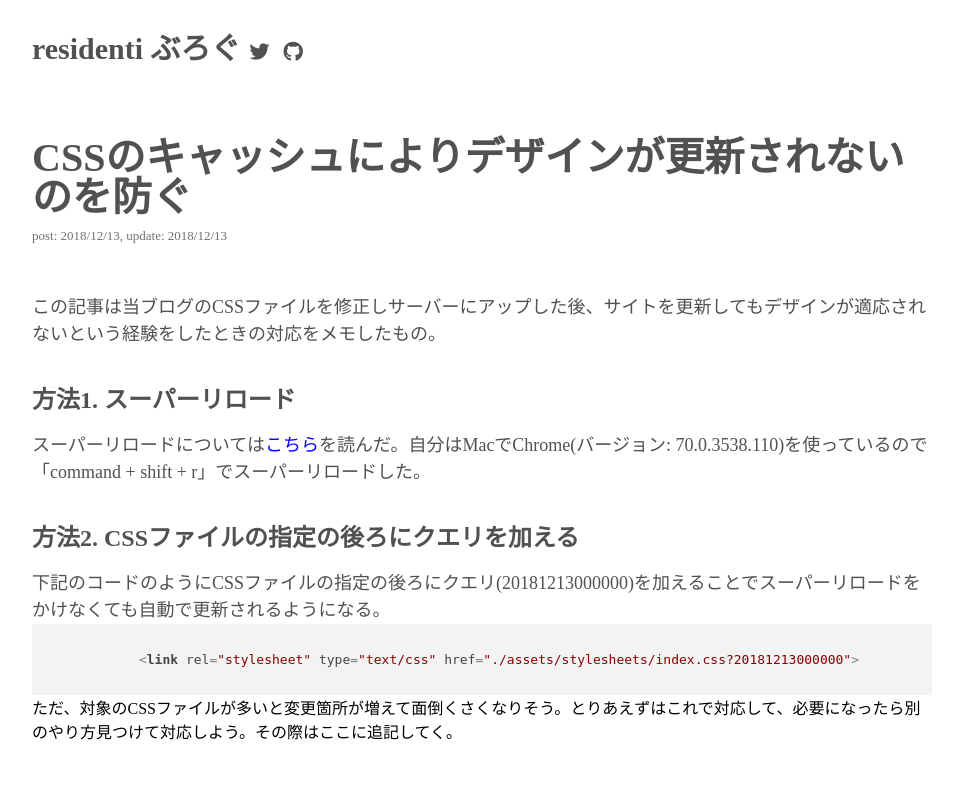
After one commit to rintaronakamura/MyPage, a PHP site: page /reset_css_cache.html in a window 1280 px wide. The commit adds this page. Shown: the whole page, without its empty margins (158-1115 px from the left). Run offline with PHP 8.4, Linux system fonts and the light colour scheme; some libraries are stand-ins or nearby versions.

Commit message:
reset_css_cache

```diff
--- a/assets/stylesheets/index.css
+++ b/assets/stylesheets/index.css
@@ -79,3 +79,7 @@ a {
   font-size: 18px;
   line-height: 1.5;
 }
+
+.article-content a {
+  color: #0000FF;
+}
--- a/index.html
+++ b/index.html
@@ -34,6 +34,10 @@
             <a href="./relationship_between_os_and_app.html">OSとアプリケーションの関係</a>
             <span class="article-date">post: xxxx/xx/xx, update: xxxx/xx/xx</span>
           </li>
+          <li class="article-link">
+            <a href="./reset_css_cache.html">CSSのキャッシュによりデザインが更新されないのを防ぐ</a>
+            <span class="article-date">post: xxxx/xx/xx, update: xxxx/xx/xx</span>
+          </li>
         </ul>
       </div>
     </div>
--- /dev/null
+++ b/reset_css_cache.html
@@ -0,0 +1,54 @@
+<!DOCTYPE html>
+<html lang="ja">
+
+  <head>
+    <meta charset="UTF-8">
+    <title>residenti blog</title>
+    <link rel="icon" type="image/x-icon" href="./assets/images/favicon.ico">
+    <link rel="apple-touch-icon" sizes="180x180" href="./apple-touch-icon-180x180.png">
+    <link rel="stylesheet" type="text/css" href="./assets/stylesheets/index.css">
+    <link href="https://use.fontawesome.com/releases/v5.0.6/css/all.css" rel="stylesheet">
+
+    <link rel="stylesheet" href="//cdnjs.cloudflare.com/ajax/libs/highlight.js/9.12.0/styles/default.min.css">
+    <script src="//cdnjs.cloudflare.com/ajax/libs/highlight.js/9.12.0/highlight.min.js"></script>
+    <script>hljs.initHighlightingOnLoad();</script>
+  </head>
+
+  <body>
+    <div class="site-header">
+      <div class="wrap">
+        <a class="site-title" href="/">residenti ぶろぐ</a>
+        <a class="sns-icon" href="https://twitter.com/v_residenti" target="_blank"><i class="fab fa-twitter"></i></a>
+        <a class="sns-icon" href="https://github.com/residenti" target="_blank"><i class="fab fa-github"></i></a>
+      </div>
+    </div>
+
+    <div class="site-content">
+      <div class="wrap">
+        <div class="article">
+          <header class="article-header">
+            <h1 class="article-title">CSSのキャッシュによりデザインが更新されないのを防ぐ</h1>
+            <p class="article-date">post: 2018/12/13, update: 2018/12/13</p>
+          </header>
+          <article class="article-content">
+            <p>この記事は当ブログのCSSファイルを修正しサーバーにアップした後、サイトを更新してもデザインが適応されないという経験をしたときの対応をメモしたもの。</p>
+            <h2>方法1. スーパーリロード</h2>
+            <p>
+            スーパーリロードについては<a href="http://os0x.hatenablog.com/entry/20110617/1308280740" target="_blank">こちら</a>を読んだ。自分はMacでChrome(バージョン: 70.0.3538.110)を使っているので「command + shift + r」でスーパーリロードした。
+            </p>
+            <h2>方法2. CSSファイルの指定の後ろにクエリを加える</h2>
+            <p>
+            下記のコードのようにCSSファイルの指定の後ろにクエリ(20181213000000)を加えることでスーパーリロードをかけなくても自動で更新されるようになる。
+            <pre><code class="html">
+            &lt;link rel="stylesheet" type="text/css" href="./assets/stylesheets/index.css?20181213000000"&gt;
+            </code></pre>
+            ただ、対象のCSSファイルが多いと変更箇所が増えて面倒くさくなりそう。とりあえずはこれで対応して、必要になったら別のやり方見つけて対応しよう。その際はここに追記してく。
+            </p>
+          </article>
+          <footer class="article-footer">
+          </footer>
+        </div>
+      </div>
+    </div>
+  </body>
+</html>
```
